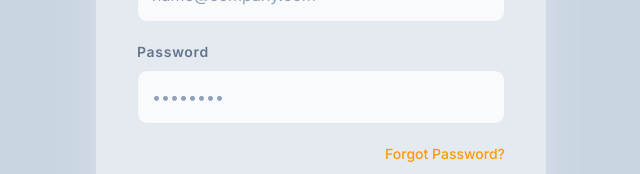
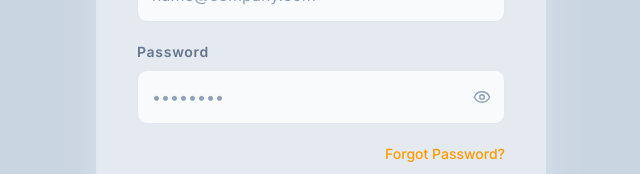
Before and after one commit to qutubahmed732/renewmobileadmin, a Next.js app: page / in a window 1280 px wide. Shown: the part 396-570 px from the top of the page, without its empty margins (319-959 px from the left). Built offline with nearby package versions, Linux system fonts and the light colour scheme.

Commit message:
feat: add password visibility toggle to login page

```diff
--- a/src/app/page.tsx
+++ b/src/app/page.tsx
@@ -1,6 +1,7 @@
 "use client"
 import Image from 'next/image';
 import { useState } from 'react';
+import { Eye, EyeOff } from 'lucide-react';
 import { useRouter } from 'next/navigation';
 import { loginAction } from './loadAction';
 import { verifyMfaLoginAction } from './MFAactions';
@@ -19,6 +20,7 @@ const AdminLogin = () => {
   const [password, setPassword] = useState("")
   const [mfaToken, setMfaToken] = useState<string | null>(null);
   const [mfaCode, setMfaCode] = useState("");
+  const [showPassword, setShowPassword] = useState(false);
   const [loading, setLoading] = useState(false);
   const router = useRouter();
 
@@ -178,13 +180,22 @@ const AdminLogin = () => {
                   Password
                 </label>
               </div>
-              <input
-                value={password}
-                onChange={(e) => { setPassword(e.target.value); console.log(password) }}
-                type="password"
-                placeholder="••••••••"
-                className="w-full rounded-lg border p-3.5 outline-none transition-all focus:ring-2 focus:ring-amber-500/20 bg-slate-50 border-slate-200 text-slate-900 placeholder-slate-400 focus:border-amber-500 dark:bg-slate-900/50 dark:border-slate-800 dark:text-white dark:placeholder-slate-600 dark:focus:border-amber-500/50"
-              />
+              <div className="relative">
+                <input
+                  value={password}
+                  onChange={(e) => setPassword(e.target.value)}
+                  type={showPassword ? "text" : "password"}
+                  placeholder="••••••••"
+                  className="w-full rounded-lg border p-3.5 pr-12 outline-none transition-all focus:ring-2 focus:ring-amber-500/20 bg-slate-50 border-slate-200 text-slate-900 placeholder-slate-400 focus:border-amber-500 dark:bg-slate-900/50 dark:border-slate-800 dark:text-white dark:placeholder-slate-600 dark:focus:border-amber-500/50"
+                />
+                <button
+                  type="button"
+                  onClick={() => setShowPassword(!showPassword)}
+                  className="absolute right-3.5 top-1/2 -translate-y-1/2 text-slate-400 hover:text-slate-600 dark:hover:text-slate-300 transition-colors"
+                >
+                  {showPassword ? <EyeOff size={18} /> : <Eye size={18} />}
+                </button>
+              </div>
             </div>
 
             <div className='flex items-center justify-end'>
```
